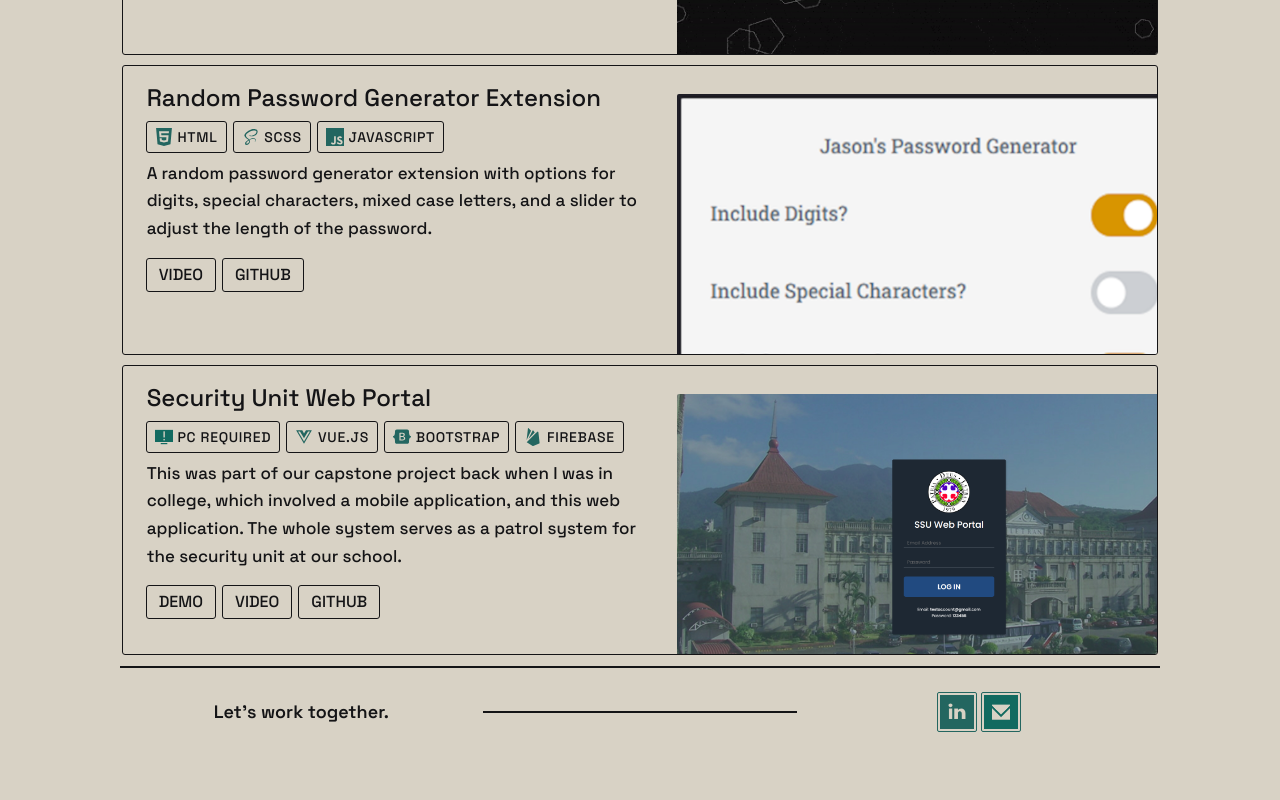
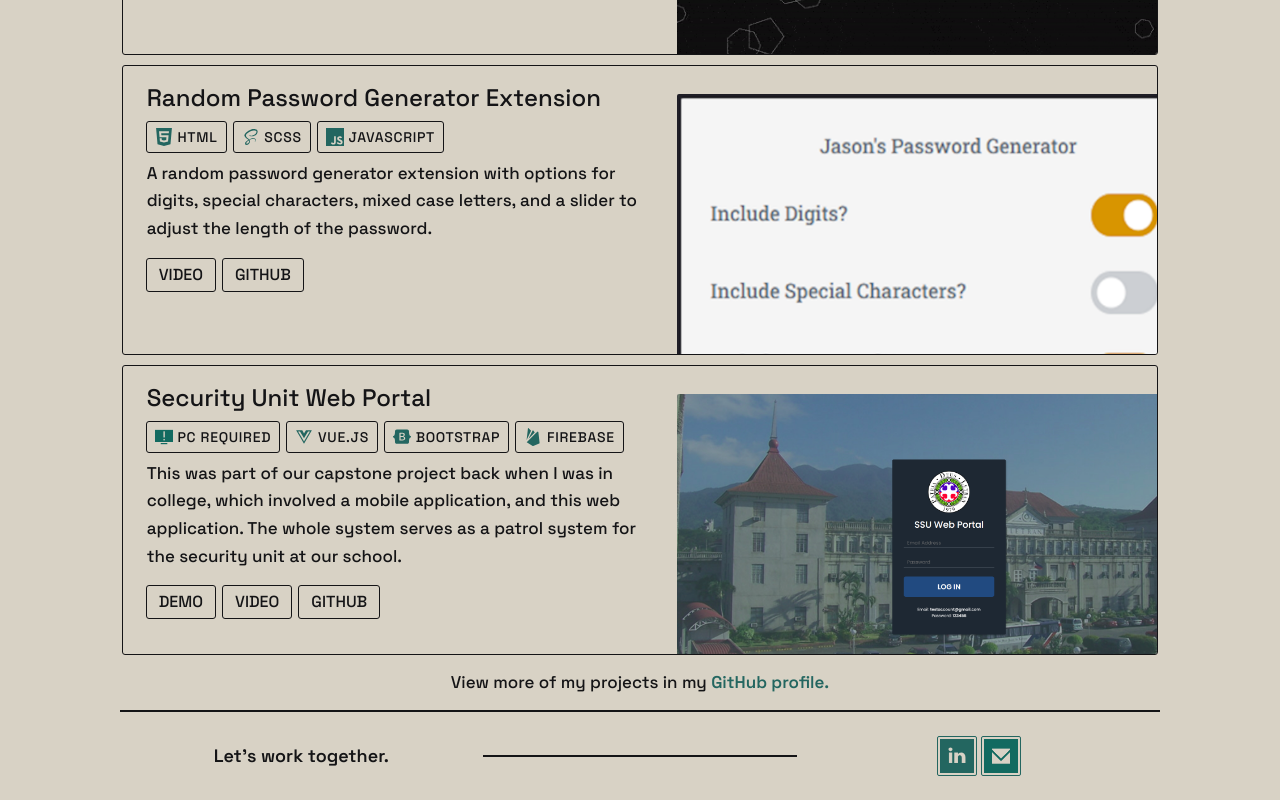
Before and after one commit to jdichh/portfolio-next, a Next.js app: page / in a window 1280 px wide. Shown: the part 2868-3668 px from the top of the page. Before the commit the page ends 3624 px from the top, so only its background shows below. Built offline with nearby package versions, Linux system fonts and the light colour scheme.

Commit message:
added link to github profile, darkened diamonds

```diff
--- a/src/app/globals.css
+++ b/src/app/globals.css
@@ -5,12 +5,12 @@
 .diamond {
   background-image: linear-gradient(
       45deg,
-      rgba(255, 255, 255, 0.0075) 25%,
+      rgba(255, 255, 255, 0.005) 25%,
       transparent 25%
     ),
-    linear-gradient(-45deg, rgba(255, 255, 255, 0.0075) 25%, transparent 25%),
-    linear-gradient(45deg, transparent 75%, rgba(255, 255, 255, 0.0075) 75%),
-    linear-gradient(-45deg, transparent 75%, rgba(255, 255, 255, 0.0075) 75%);
+    linear-gradient(-45deg, rgba(255, 255, 255, 0.005) 25%, transparent 25%),
+    linear-gradient(45deg, transparent 75%, rgba(255, 255, 255, 0.005) 75%),
+    linear-gradient(-45deg, transparent 75%, rgba(255, 255, 255, 0.005) 75%);
   background-size: 20px 20px;
 }
 
--- a/src/components/projects.tsx
+++ b/src/components/projects.tsx
@@ -1,4 +1,4 @@
-"use client"
+"use client";
 
 import React from "react";
 import SectionHeading from "./section-heading";
@@ -14,14 +14,28 @@ export default function Projects() {
       initial={{ opacity: 0 }}
       animate={{ opacity: 1 }}
       transition={{ delay: 0.25, ease: [0.22, 1, 0.36, 1] }}
-      >
-        <SectionHeading>Featured Works</SectionHeading>
+    >
+      <SectionHeading>Featured Works</SectionHeading>
 
       {projects.map((project, index) => (
         <React.Fragment key={index}>
           <Project {...project} />
         </React.Fragment>
       ))}
+
+      <div className="flex justify-center">
+        <p className="text-my-standard">
+          View more of my projects in my{" "}
+          <a
+            href="https://www.github.com/jdichh"
+            target="_blank"
+            aria-label="Button for the GitHub repo of the project."
+            className="font-semibold text-[#236660]"
+          >
+            GitHub profile.
+          </a>
+        </p>
+      </div>
     </motion.section>
   );
 }
```
Also changed, not shown: 1 other file (tests, documents, lock files or other folders).
